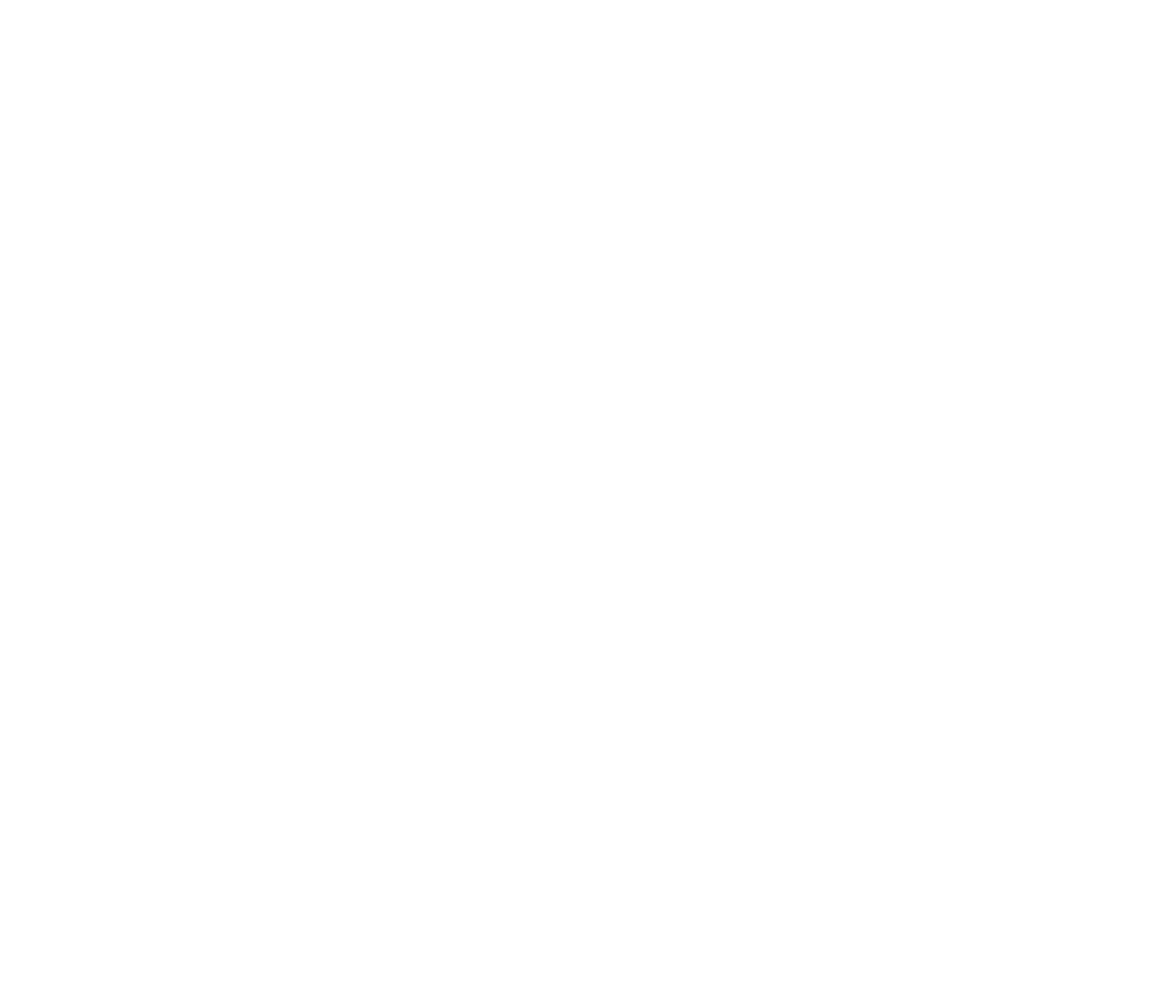
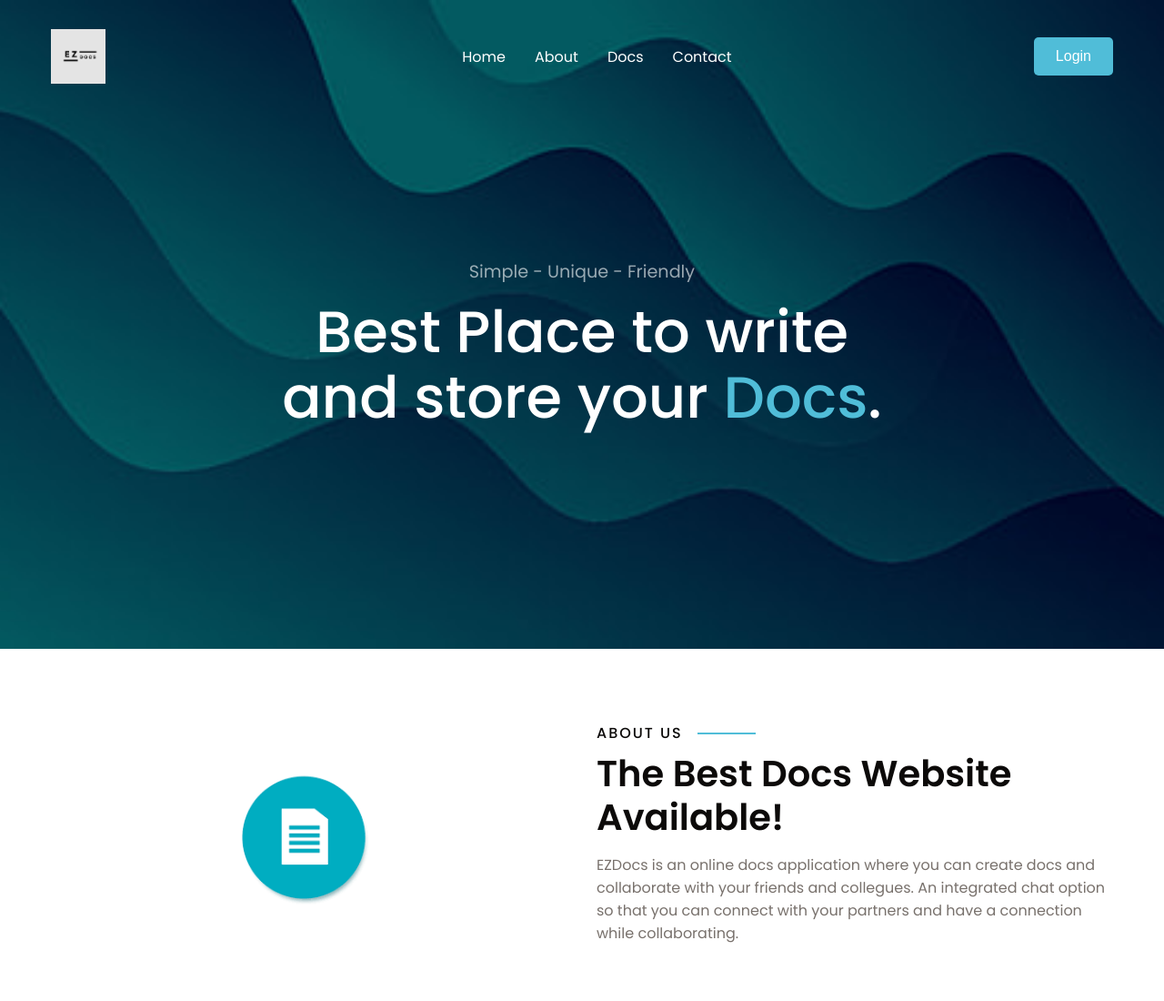
Before and after one commit to RajatKumarJangid/Interface-Ideaal-2345, a plain HTML site: page client/index.html in a window 1280 px wide. Shown: the top 1100 px of the page at 91% size. Before the commit the page ends 800 px from the top, so only its background shows below. Drawn offline with nearby package versions, Linux system fonts and the light colour scheme.

Commit message:
home page added

```diff
--- a/client/index.html
+++ b/client/index.html
@@ -1,11 +1,95 @@
 <!DOCTYPE html>
 <html lang="en">
-<head>
-    <meta charset="UTF-8">
-    <meta name="viewport" content="width=device-width, initial-scale=1.0">
-    <title>EZ Docs</title>
-</head>
-<body>
+  <head>
+    <meta charset="UTF-8" />
+    <meta name="viewport" content="width=device-width, initial-scale=1.0" />
+    <link rel="stylesheet" href="./style.css" />
+    <title>EZ-DOCS</title>
+  </head>
+  <body>
+    <header class="header">
+      <nav>
+        <div class="nav__bar">
+          <div class="logo">
+            <a href="#"><img src="./images/EZDOCS.png" alt="logo" /></a>
+          </div>
+          <div class="nav__menu__btn" id="menu-btn">
+            <i class="ri-menu-line"></i>
+          </div>
+        </div>
+        <ul class="nav__links" id="nav-links">
+          <li><a href="#home">Home</a></li>
+          <li><a href="#about">About</a></li>
+          <li><a href="#service">Docs</a></li>
+          <li><a href="#contact">Contact</a></li>
+        </ul>
+        <button class="btn nav__btn">Login</button>
+      </nav>
+      <div class="section__container header__container" id="home">
+        <p>Simple - Unique - Friendly</p>
+        <h1>Best Place to write<br />and store your<span> Docs</span>.</h1>
+      </div>
+    </header>
 
-</body>
+
+    <section class="section__container about__container" id="about">
+      <div class="about__image">
+        <img src="./images/docs.png" alt="about" />
+      </div>
+      <div class="about__content">
+        <p class="section__subheader">ABOUT US</p>
+        <h2 class="section__header">The Best Docs Website Available!</h2>
+        <p class="section__description">
+          EZDocs is an online docs application where you can create
+          docs and collaborate with your friends and collegues.
+          An integrated chat option so that you can connect with your
+          partners and have a connection while collaborating.
+        </p>
+      </div>
+    </section>
+
+
+    <footer class="footer" id="contact">
+      <div class="section__container footer__container">
+        <div class="footer__col">
+          <div class="logo">
+            <a href="#home"><img src="./images/EZDOCS.png" alt="logo" /></a>
+          </div>
+          <p class="section__description">
+            EZDocs is an online docs application where you can create
+            docs and collaborate with your friends and collegues.
+          </p>
+        </div>
+        <div class="footer__col">
+          <h4>CONTACT US</h4>
+          <ul class="footer__links">
+            <li><a href="#"><img src="assets/facebook.png" alt="facebook" /></a></li>
+            <li><a href="#"><img src="assets/instagram.png" alt="instagram" /></a></li>
+            <li><a href="#"><img src="assets/youtube.png" alt="youtube" /></a></li>
+            <li><a href="#"><img src="assets/twitter.png" alt="twitter" /></a></li>
+          </ul>
+        </div>
+        <div class="footer__col">
+          <h4>OUR SERVICES</h4>
+          <ul class="footer__links">
+            <li><a href="#">Document Creation</a></li>
+            <li><a href="#">Collaborate on Documents</a></li>
+            <li><a href="#">Chat while creating Documents</a></li>
+          </ul>
+        </div>
+        <!-- <div class="footer__col">
+          <h4>CONTACT US</h4>
+          <ul class="footer__links">
+            <li><a href="#">ezdocs@info.com</a></li>
+          </ul>
+        </div> -->
+      </div>
+      <div class="footer__bar">
+        Copyright © 2023 EZ-DOCS. All rights reserved.
+      </div>
+    </footer>
+
+    <script src="https://unpkg.com/scrollreveal"></script>
+    <script src="./main.js"></script>
+  </body>
 </html>
--- /dev/null
+++ b/client/main.js
@@ -0,0 +1,57 @@
+const menuBtn = document.getElementById("menu-btn");
+const navLinks = document.getElementById("nav-links");
+const menuBtnIcon = menuBtn.querySelector("i");
+
+menuBtn.addEventListener("click", () => {
+  navLinks.classList.toggle("open");
+
+  const isOpen = navLinks.classList.contains("open");
+  menuBtnIcon.setAttribute("class", isOpen ? "ri-close-line" : "ri-menu-line");
+});
+
+navLinks.addEventListener("click", () => {
+  navLinks.classList.remove("open");
+  menuBtnIcon.setAttribute("class", "ri-menu-line");
+});
+
+const scrollRevealOption = {
+  distance: "50px",
+  origin: "bottom",
+  duration: 1000,
+};
+
+// header container
+ScrollReveal().reveal(".header__container p", {
+  ...scrollRevealOption,
+});
+
+ScrollReveal().reveal(".header__container h1", {
+  ...scrollRevealOption,
+  delay: 500,
+});
+
+// about container
+ScrollReveal().reveal(".about__image img", {
+  ...scrollRevealOption,
+  origin: "left",
+});
+
+ScrollReveal().reveal(".about__content .section__subheader", {
+  ...scrollRevealOption,
+  delay: 500,
+});
+
+ScrollReveal().reveal(".about__content .section__header", {
+  ...scrollRevealOption,
+  delay: 1000,
+});
+
+ScrollReveal().reveal(".about__content .section__description", {
+  ...scrollRevealOption,
+  delay: 1500,
+});
+
+ScrollReveal().reveal(".about__btn", {
+  ...scrollRevealOption,
+  delay: 2000,
+});
--- /dev/null
+++ b/client/style.css
@@ -0,0 +1,318 @@
+@import url("https://fonts.googleapis.com/css2?family=Poppins:wght@400;500;600;700&display=swap");
+
+:root {
+  --primary-color: #50bdd8;
+  --primary-color-dark: #50bdd8;
+  --text-dark: #0c0a09;
+  --text-light: #78716c;
+  --white: #ffffff;
+  --max-width: 1200px;
+}
+
+* {
+  padding: 0;
+  margin: 0;
+  box-sizing: border-box;
+}
+
+.section__container {
+  max-width: var(--max-width);
+  margin: auto;
+  padding: 5rem 1rem;
+}
+
+.section__subheader {
+  margin-bottom: 0.5rem;
+  position: relative;
+  font-weight: 500;
+  letter-spacing: 2px;
+  color: var(--text-dark);
+}
+
+.section__subheader::after {
+  position: absolute;
+  content: "";
+  top: 50%;
+  transform: translate(1rem, -50%);
+  height: 2px;
+  width: 4rem;
+  background-color: var(--primary-color);
+}
+
+.section__header {
+  max-width: 600px;
+  margin-bottom: 1rem;
+  font-size: 2.5rem;
+  font-weight: 600;
+  line-height: 3rem;
+  color: var(--text-dark);
+}
+
+.section__description {
+  max-width: 600px;
+  margin-bottom: 1rem;
+  color: var(--text-light);
+}
+
+.btn {
+  padding: 0.75rem 1.5rem;
+  outline: none;
+  border: none;
+  font-size: 1rem;
+  font-weight: 500;
+  color: var(--white);
+  background-color: var(--primary-color);
+  border-radius: 5px;
+  cursor: pointer;
+  transition: 0.3s;
+}
+
+.btn:hover {
+  background-color: var(--primary-color-dark);
+}
+
+img {
+    width: 50%;
+    height: 50%;
+    display: flex;
+  }
+
+a {
+  text-decoration: none;
+}
+
+.logo {
+  max-width: 120px;
+}
+
+html,
+body {
+  scroll-behavior: smooth;
+}
+
+body {
+  font-family: "Poppins", sans-serif;
+}
+
+.header {
+  background-image: url("./images/bg1.jpg");
+  background-position: center center;
+  background-size: cover;
+  background-repeat: no-repeat;
+}
+
+nav {
+  position: fixed;
+  isolation: isolate;
+  top: 0;
+  width: 100%;
+  max-width: var(--max-width);
+  margin: auto;
+  z-index: 9;
+}
+
+.nav__bar {
+  padding: 1rem;
+  display: flex;
+  align-items: center;
+  justify-content: space-between;
+  gap: 2rem;
+  background-color: var(--primary-color);
+}
+
+.nav__menu__btn {
+  font-size: 1.5rem;
+  color: var(--white);
+  cursor: pointer;
+}
+
+.nav__links {
+  list-style: none;
+  position: absolute;
+  width: 100%;
+  padding: 2rem;
+  display: flex;
+  align-items: center;
+  flex-direction: column;
+  gap: 2rem;
+  background-color: rgba(188, 28, 92, 0.9);
+  transform: translateY(-100%);
+  transition: 0.5s;
+  z-index: -1;
+}
+
+.nav__links.open {
+  transform: translateY(0);
+}
+
+.nav__links a {
+  position: relative;
+  isolation: isolate;
+  padding-bottom: 8px;
+  color: var(--white);
+  transition: 0.3s;
+}
+
+.nav__btn {
+  display: none;
+}
+
+.header__container {
+  padding-block: 10rem 15rem;
+}
+
+.header__container p {
+  margin-bottom: 1rem;
+  font-size: 1.2rem;
+  color: var(--white);
+  text-align: center;
+  opacity: 0.6;
+}
+
+.header__container h1 {
+  font-size: 4rem;
+  font-weight: 500;
+  line-height: 4.5rem;
+  color: var(--white);
+  text-align: center;
+}
+
+.header__container h1 span {
+  color: var(--primary-color);
+}
+
+.about__container {
+  overflow: hidden;
+  display: grid;
+  gap: 2rem;
+}
+
+.about__image img {
+  max-width: 450px;
+  margin: auto;
+  border-radius: 5px;
+}
+
+.footer {
+  background-color: var(--text-dark);
+}
+
+.footer__container {
+  display: grid;
+  gap: 4rem 2rem;
+}
+
+.footer__col .section__description {
+  margin-block: 2rem;
+}
+
+.footer__col h4 {
+  margin-bottom: 2rem;
+  font-size: 1.2rem;
+  font-weight: 500;
+  color: var(--white);
+}
+
+.footer__links {
+  list-style: none;
+  display: grid;
+  gap: 1rem;
+}
+
+.footer__links a {
+  color: var(--text-light);
+  transition: 0.3s;
+}
+
+.footer__links a:hover {
+  color: var(--white);
+}
+
+.footer__socials {
+  margin-top: 2rem;
+  display: flex;
+  align-items: center;
+  gap: 1rem;
+  flex-wrap: wrap;
+}
+
+.footer__socials img {
+  max-width: 15px;
+  opacity: 0.8;
+  transition: 0.3s;
+}
+
+.footer__socials img:hover {
+  opacity: 1;
+}
+
+.footer__bar {
+  padding: 1rem;
+  font-size: 0.9rem;
+  color: var(--text-light);
+  text-align: center;
+}
+
+@media (width > 576px) {
+
+  .footer__container {
+    grid-template-columns: repeat(2, 1fr);
+  }
+}
+
+@media (width > 768px) {
+  nav {
+    padding: 2rem 1rem;
+    position: static;
+    display: flex;
+    align-items: center;
+    justify-content: space-between;
+  }
+
+  .nav__bar {
+    padding: 0;
+    background-color: transparent;
+  }
+
+  .nav__menu__btn {
+    display: none;
+  }
+
+  .nav__links {
+    padding: 0;
+    width: unset;
+    position: static;
+    transform: none;
+    flex-direction: row;
+    background-color: transparent;
+  }
+
+  .nav__btn {
+    display: block;
+  }
+
+  .nav__links a::after {
+    position: absolute;
+    content: "";
+    left: 0;
+    bottom: 0;
+    height: 2px;
+    width: 0;
+    background-color: var(--primary-color);
+    transition: 0.3s;
+    transform-origin: left;
+  }
+
+  .nav__links a:hover::after {
+    width: 100%;
+  }
+
+  .about__container {
+    grid-template-columns: repeat(2, 1fr);
+    align-items: center;
+  }
+
+  .footer__container {
+    grid-template-columns: repeat(3, 1fr);
+  }
+}
```
Also changed, not shown: client/images/EZDOCS.png (added), client/images/bg1.jpg (added), client/images/bg2.jpg (added), client/images/docs.png (added).
